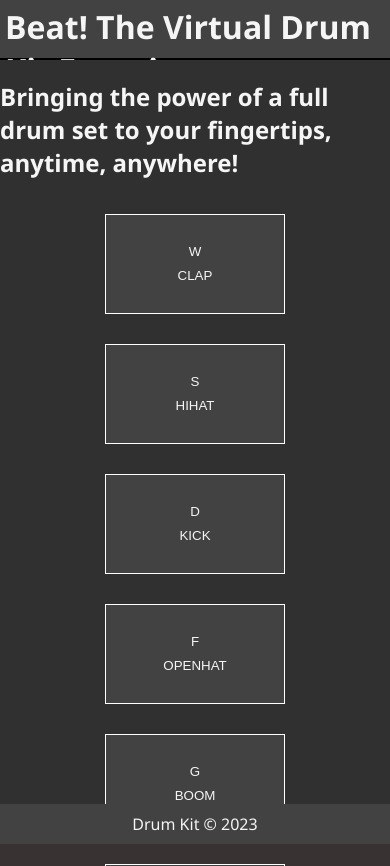
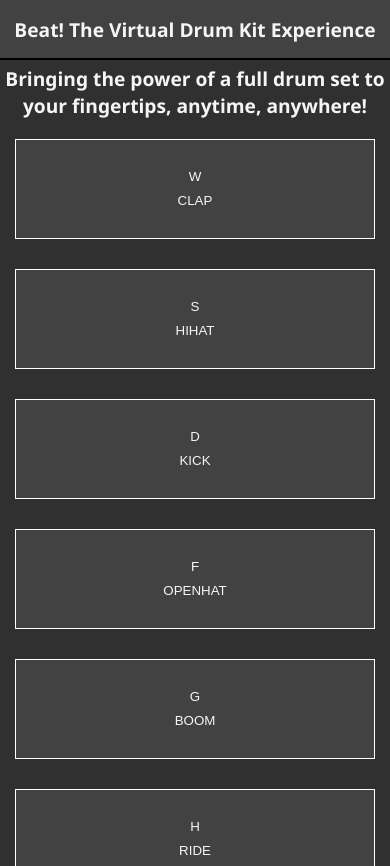
Before and after one commit to Dlugolecka/DK, a website built with webpack: page dist/index.html in a window 390 px wide. Shown: the top 866 px of the page. Built offline with nearby package versions, Linux system fonts and the light colour scheme.

Commit message:
Fix styles & Add RWD

```diff
--- a/src/js/content.js
+++ b/src/js/content.js
@@ -8,7 +8,7 @@ const config = {
         children: [
           {
             tag: "h1",
-            class: ["keyboardHeading"],
+            class: ["heading--text"],
             text: "Bringing the power of a full drum set to your fingertips, anytime, anywhere!",
           },
         ],
--- a/src/scss/base/_base.scss
+++ b/src/scss/base/_base.scss
@@ -1,3 +1,7 @@
 body {
-    background-color: #393232;
-  }
+  background-color: $bg-color-dark;
+}
+
+#app {
+  color: $text-color-primary;
+}
--- a/src/scss/base/_loyout.scss
+++ b/src/scss/base/_loyout.scss
@@ -1,31 +1,24 @@
 #app {
   display: flex;
   flex-flow: column wrap;
-  color: #f5f5f5;
-  //background-color: rgb(204, 136, 136);
 }
 
 .header--container {
-  background-color: #424242;
-  border-bottom: 2px solid #000000;
-  height: 60px;
+  display: flex;
+  align-items: center;
+  justify-content: center;
 }
 
 .heading--text {
-  margin: 0;
-  padding: 5px;
   display: flex;
   justify-content: center;
-  width: 100%;
 }
 
 .keyboard--container {
-  background-color: #303030;
   display: flex;
   flex-flow: row wrap;
   justify-content: center;
   align-content: baseline;
-  height: calc(100vh - 100px);
 }
 
 .keyboard--section {
@@ -37,34 +30,52 @@
 .btn {
   display: flex;
   flex-flow: column nowrap;
-  justify-content: center;
-  align-items: center;
-  background-color: #424242;
-  height: 100px;
-  width: 180px;
-  line-height: 1.5rem;
-  margin: 15px;
-  color: #f5f5f5;
-  border: 1px solid white;
-  transition: 0.5s;
-}
-
-.btn:hover {
-  background-color: #2e2e2e;
-  color: rgb(45, 115, 254);
-  letter-spacing: 0.25rem;
-  box-shadow: 0 0 35px rgb(23, 100, 254);
-  border: 1px solid rgb(23, 100, 254);
-  cursor: pointer;
+  @include center();
 }
 
 .footer--container {
   display: flex;
-  justify-content: center;
-  align-items: center;
-  background-color: #424242;
-  height: 40px;
+  @include center();
 }
 
-.footer--content {
+@media screen and (max-width: 992px) {
+  .heading--text {
+    text-align: center;
+  }
 }
+
+@media screen and (max-width: 768px) {
+  .heading--text {
+    text-align: center;
+    font-size: 1.5rem;
+  }
+
+  .btn {
+    max-height: 100px;
+    max-width: 180px;
+  }
+}
+
+@media screen and (max-width: 576px) {
+  .heading--text {
+    text-align: center;
+    font-size: 1.2rem;
+  }
+
+  .btn {
+    max-width: 100%;
+    flex-grow: 2;
+  }
+}
+
+@media screen and (max-width: 375px) {
+  .heading--text {
+    text-align: center;
+    font-size: 1rem;
+  }
+
+  .btn {
+    max-height: 100px;
+    max-width: 180px;
+  }
+} ;
--- a/src/scss/base/_normalize.scss
+++ b/src/scss/base/_normalize.scss
@@ -1,3 +1,5 @@
-*, *::after, *::before {
-    box-sizing: border-box;
+*,
+*::after,
+*::before {
+  box-sizing: border-box;
 }
--- a/src/scss/components/_buttons.scss
+++ b/src/scss/components/_buttons.scss
@@ -0,0 +1,18 @@
+.btn {
+  background-color: $bg-color-light;
+  height: 100px;
+  width: 180px;
+  line-height: 1.5rem;
+  margin: 15px;
+  color: $text-color-primary;
+  border: 1px solid $border-btn-light;
+  transition: 0.5s;
+  &:hover {
+    background-color: $bg-color-hover;
+    color: $text-color-detail;
+    letter-spacing: 0.25rem;
+    box-shadow: 0 0 35px $border-color-detail;
+    border: 1px solid $border-color-detail;
+    cursor: pointer;
+  }
+}
--- /dev/null
+++ b/src/scss/components/_footer.scss
@@ -0,0 +1,5 @@
+.footer--container {
+  background-color: $bg-color-light;
+  border-top: 1px solid $border-color-secondary;
+  height: 40px;
+}
--- /dev/null
+++ b/src/scss/components/_header.scss
@@ -0,0 +1,11 @@
+.header--container {
+  background-color: $bg-color-light;
+  border-bottom: 2px solid $border-color-secondary;
+  height: 60px;
+}
+
+.heading--text {
+  margin: 0;
+  padding: 5px;
+  width: 100%;
+}
--- /dev/null
+++ b/src/scss/components/_keyboard.scss
@@ -0,0 +1,4 @@
+.keyboard--container {
+  background-color: $bg-color-dark;
+  min-height: calc(100vh - 100px);
+}
--- a/src/scss/index.scss
+++ b/src/scss/index.scss
@@ -1,7 +1,10 @@
+@import "../scss/untils/viariables";
+@import "../scss/untils/mixins";
 @import "../scss/base/base";
 @import "../scss/base/loyout";
 @import "../scss/base//normalize";
 @import "../scss/base/typography";
+@import "../scss/components/header";
+@import "../scss/components/keyboard";
 @import "../scss/components/buttons";
-@import "../scss/untils/mixins";
-@import "../scss/untils/viariables";
+@import "../scss/components/footer";
--- a/src/scss/untils/_mixins.scss
+++ b/src/scss/untils/_mixins.scss
@@ -0,0 +1,4 @@
+@mixin center(){
+    justify-content: center;
+    align-items: center;
+    }
--- a/src/scss/untils/_viariables.scss
+++ b/src/scss/untils/_viariables.scss
@@ -0,0 +1,13 @@
+$bg-color-dark: #303030;
+$bg-color-light: #424242;
+$bg-color-detail: #2e2e2e;
+$bg-color-hover: #2e2e2e;
+
+$text-color-primary: #f5f5f5;
+$text-color-detail: #1764fe;
+
+$border-color-primary: #f5f5f5;
+$border-color-detail: #1764fe;
+$border-color-secondary: #000000;
+
+$border-btn-light: #ffffff;
```
Also changed, not shown: src/scss/base/_typography.scss (+5 -4 lines), dist/bundle.js.
